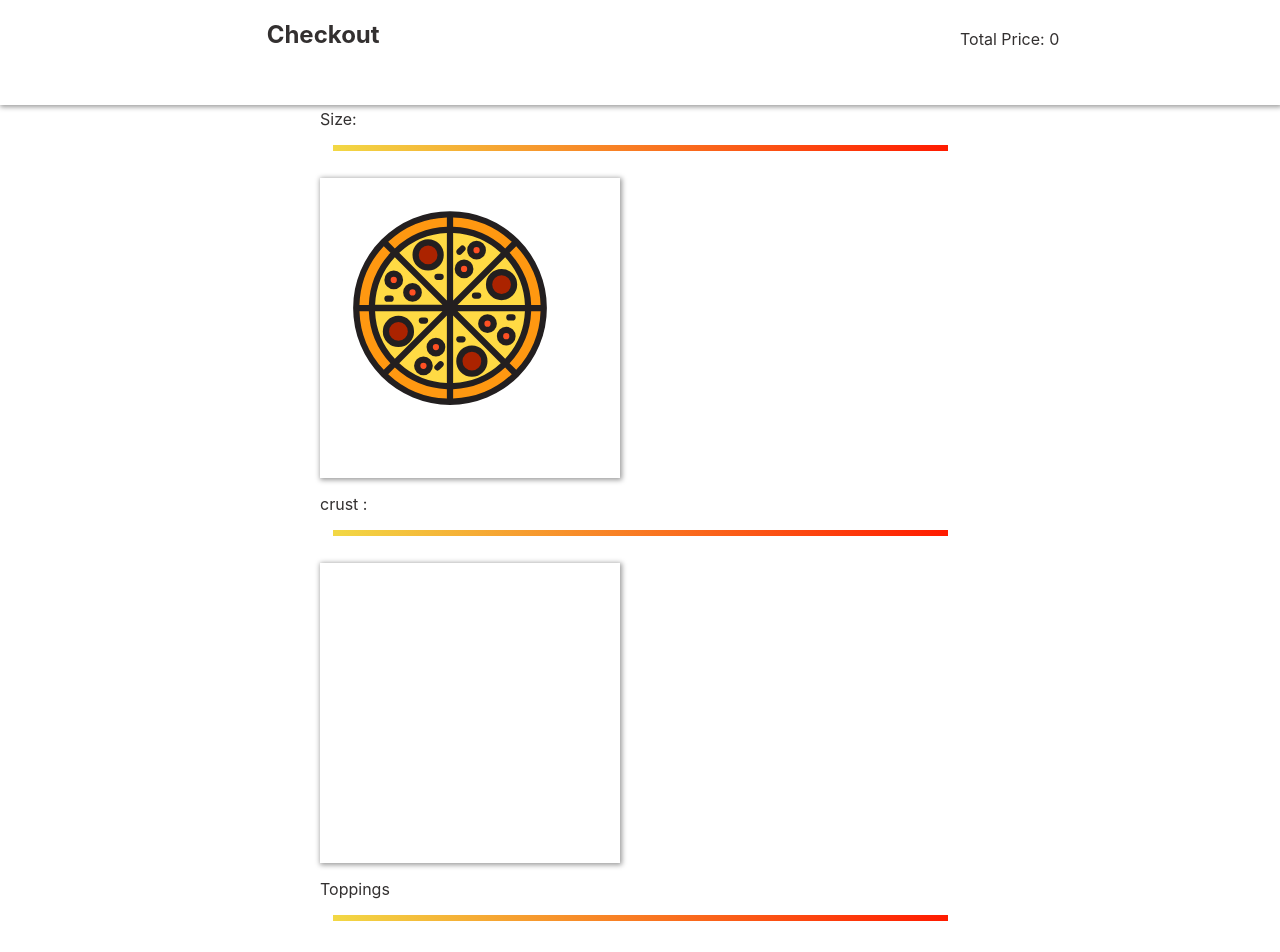
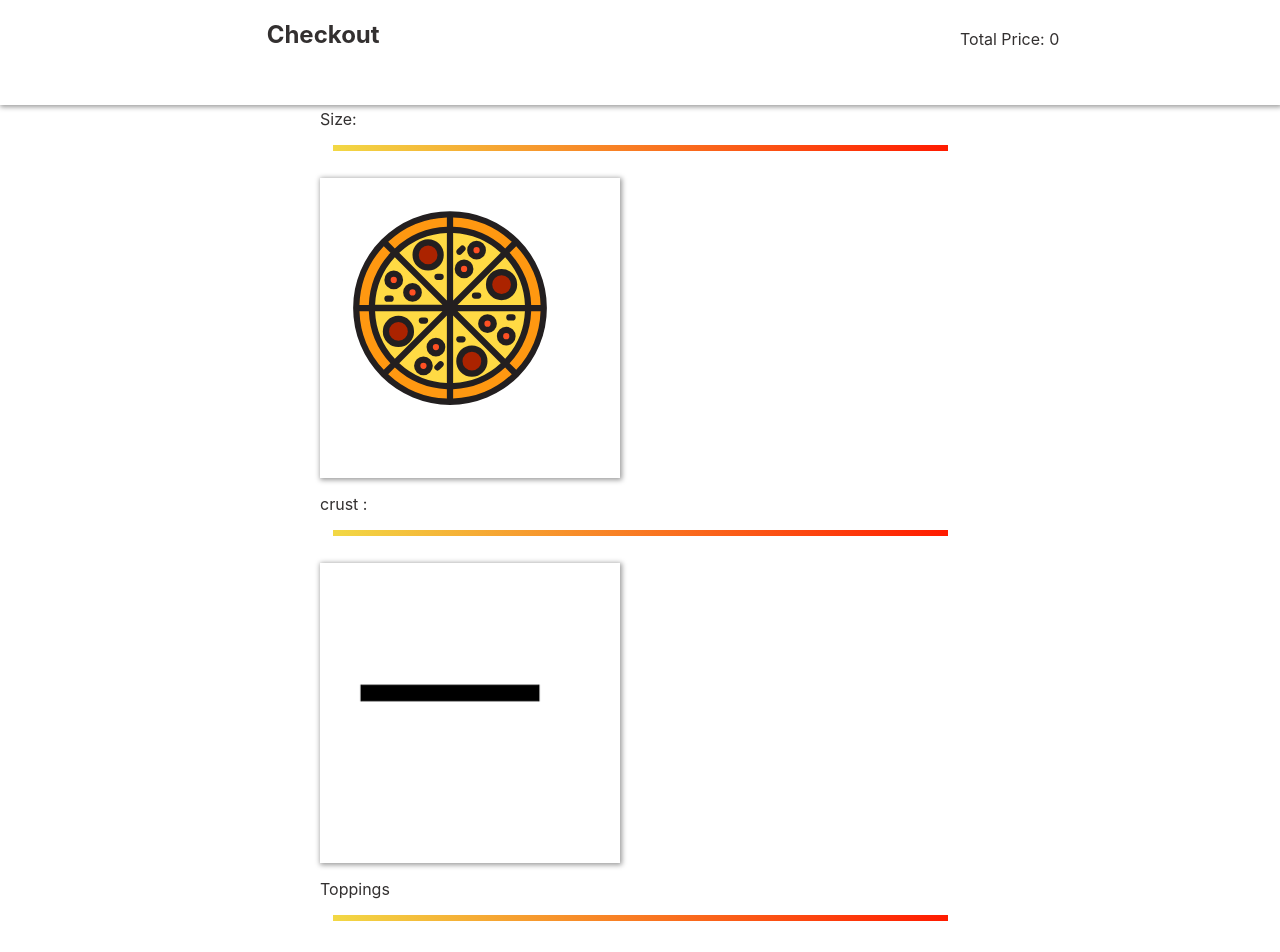
Before and after one commit to teknus/pizza, a React (Create React App) app: page /checkout in a window 1280 px wide. Shown: the top 952 px of the page. Built offline with nearby package versions, Linux system fonts and the light colour scheme.

Commit message:
feat(crust): imgae checkout

```diff
--- a/public/index.html
+++ b/public/index.html
@@ -2,7 +2,6 @@
 <html lang="en">
   <head>
     <meta charset="utf-8" />
-    <link rel="icon" href="%PUBLIC_URL%/favicon.ico" />
     <meta name="viewport" content="width=device-width, initial-scale=1" />
     <meta name="theme-color" content="#000000" />
     <meta
@@ -10,34 +9,11 @@
       content="Web site created using create-react-app"
     />
     <link rel="apple-touch-icon" href="%PUBLIC_URL%/logo192.png" />
-    <!--
-      manifest.json provides metadata used when your web app is installed on a
-      user's mobile device or desktop. See https://developers.google.com/web/fundamentals/web-app-manifest/
-    -->
     <link rel="manifest" href="%PUBLIC_URL%/manifest.json" />
-    <!--
-      Notice the use of %PUBLIC_URL% in the tags above.
-      It will be replaced with the URL of the `public` folder during the build.
-      Only files inside the `public` folder can be referenced from the HTML.
-
-      Unlike "/favicon.ico" or "favicon.ico", "%PUBLIC_URL%/favicon.ico" will
-      work correctly both with client-side routing and a non-root public URL.
-      Learn how to configure a non-root public URL by running `npm run build`.
-    -->
-    <title>React App</title>
+    <title>Pizza</title>
   </head>
   <body>
     <noscript>You need to enable JavaScript to run this app.</noscript>
     <div id="root"></div>
-    <!--
-      This HTML file is a template.
-      If you open it directly in the browser, you will see an empty page.
-
-      You can add webfonts, meta tags, or analytics to this file.
-      The build step will place the bundled scripts into the <body> tag.
-
-      To begin the development, run `npm start` or `yarn start`.
-      To create a production bundle, use `npm run build` or `yarn build`.
-    -->
   </body>
 </html>
--- a/src/pages/Checkout.js
+++ b/src/pages/Checkout.js
@@ -1,7 +1,7 @@
 import React, { Component } from "react";
 import { connect } from "react-redux";
 import "../components/ingredients.css";
-import {imageIcon, imageSize} from "../utils/index";
+import {imageIcon, imageSize, imageCrust} from "../utils/index";
 
 function mapStateToProps(state) {
     return {
@@ -14,6 +14,7 @@ class CheckoutPage extends Component {
     render() {
         const { pizza } = this.props;
         const imageData  = imageSize(pizza.size);
+        const imageDataCrust  = imageCrust(pizza.crust);
         return (
             <div className="page">
                 <div className="nav">
@@ -42,6 +43,7 @@ class CheckoutPage extends Component {
                         className={"image"}
                         key={pizza.crust}
                         value={pizza.crust}>
+                        <img src={imageDataCrust.thickness} alt={imageDataCrust.alt}/>
                         <span className={"description"}>{pizza.crust}</span>
                     </div>
                 </div>
```
